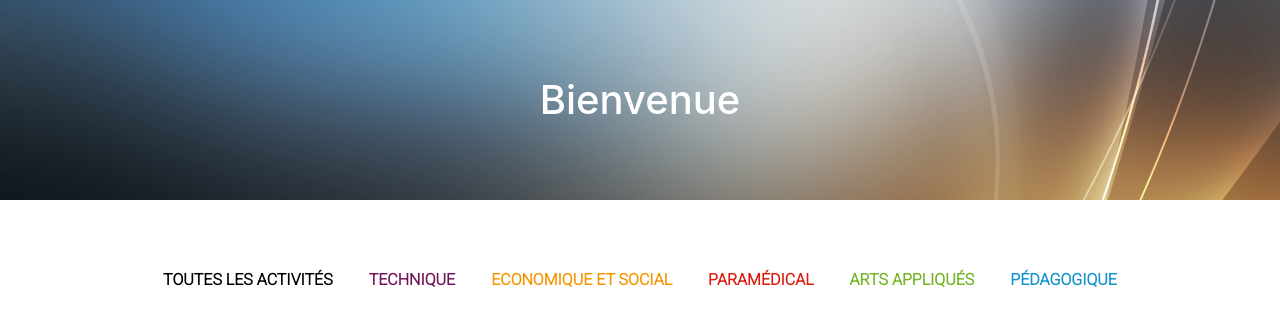
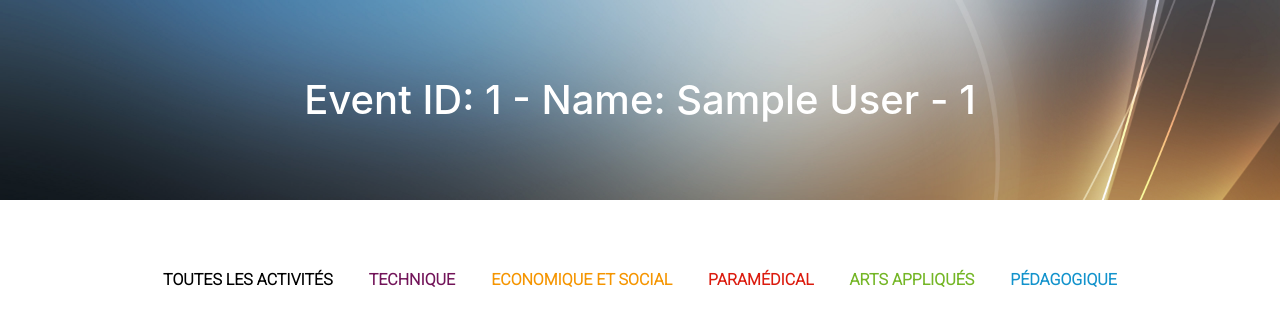
Before and after one commit to manumanmanman/JPOF, a PHP site: page /groupe-D/index.php in a window 1280 px wide. Shown: the part 130-456 px from the top of the page. Run offline with PHP 8.4, Linux system fonts and the light colour scheme; the visitor is signed in with stand-in values (Sample User, id 1); data that the repository does not hold is empty.

Commit message:
modal ok

```diff
--- a/groupe-D/footer.php
+++ b/groupe-D/footer.php
@@ -58,7 +58,116 @@
   </div>
 </div>
 
+<!--Modal: Login / Register Form-->
+<div class="modal fade" id="examplemodal" tabindex="-1" role="dialog" aria-labelledby="myModalLabel" aria-hidden="true">
+  <div class="modal-dialog cascading-modal" role="document">
+    <!--Content-->
+    <div class="modal-content">
 
+      <!--Modal cascading tabs-->
+      <div class="modal-c-tabs">
+
+        <!-- Nav tabs -->
+        <ul class="nav nav-tabs md-tabs tabs-2 light-blue darken-3" role="tablist">
+          <li class="nav-item">
+            <a class="nav-link active" data-toggle="tab" href="#panel7" role="tab"><i class="fas fa-user mr-1"></i>
+              Login</a>
+          </li>
+          <li class="nav-item">
+            <a class="nav-link" data-toggle="tab" href="#panel8" role="tab"><i class="fas fa-user-plus mr-1"></i>
+              Register</a>
+          </li>
+        </ul>
+
+        <!-- Tab panels -->
+        <div class="tab-content">
+          <!--Panel 7-->
+          <div class="tab-pane fade in show active" id="panel7" role="tabpanel">
+
+            <!--Body-->
+            <div class="modal-body mb-1">
+            <form action="inc/login.inc.php" method="post">
+              <div class="md-form form-sm mb-5">
+
+                <label for="login">Username</label>
+                <input class="form-control"  type="text" name="login" placeholder="Votre username">
+              </div>
+
+              <div class="md-form form-sm mb-4">
+
+                <label for="mdp">Mot de passe</label>
+                <input class="form-control"  type="password" name="mdp" placeholder="Entrez mot de passe">
+              </div>
+
+            </div>
+            </form>
+            <!--Footer-->
+            <div class="modal-footer">
+
+            <div class="text-center mt-2">
+                <button class="btn btn-info">Log in </button>
+              </div>
+            </div>
+
+          </div>
+          <!--/.Panel 7-->
+
+          <!--Panel 8-->
+          <div class="tab-pane fade" id="panel8" role="tabpanel">
+
+            <!--Body-->
+            <div class="modal-body">
+            <form action="inc/register.inc.php" method="post">
+              <div class="md-form form-sm mb-4">
+
+              <label for="nom">Nom</label>
+      <input class="form-control" type="text" name="nom"  placeholder="Votre nom">
+              </div>
+
+              <div class="md-form form-sm mb-4">
+
+              <label for="prenom">Prénom</label>
+      <input class="form-control" type="text" name="prenom"  placeholder="Votre prénom">
+              </div>
+
+              <div class="md-form form-sm mb-4">
+
+              <label for="email">Email</label>
+      <input class="form-control" type="text" name="email"  placeholder="Votre e-mail">
+              </div>
+
+              <div class="md-form form-sm mb-4">
+
+          <label for="mdp">Mot de passe</label>
+      <input class="form-control" type="text" name="mdp"  placeholder="Votre mot de passe">
+              </div>
+
+
+
+            </div>
+            </form>
+            <!--Footer-->
+            <div class="modal-footer">
+            <div class="text-center form-sm mt-2">
+                <button class="btn btn-info">Sign up <i class="fas fa-sign-in ml-1"></i></button>
+              </div>
+
+            </div>
+          </div>
+          <!--/.Panel 8-->
+        </div>
+
+      </div>
+    </div>
+    <!--/.Content-->
+  </div>
+</div>
+<!--Modal: Login / Register Form-->
+
+<div class="text-center">
+  <a href="" class="btn btn-default btn-rounded my-3" data-toggle="modal" data-target="#modalLRForm">Launch
+    Modal LogIn/Register</a>
+</div>
 
 
  <script src="js/jquery-3.5.1.min.js"></script>
--- a/groupe-D/header.php
+++ b/groupe-D/header.php
@@ -53,6 +53,19 @@
 <?php
 
 session_start();
+$sql = " SELECT * FROM events WHERE event_on = '1'";
+$events = $conn->query($sql);
+foreach ($events as $event) {
+
+  // on stock dans une variable de session les différentes infos de l'evenement actif
+  $_SESSION["eventid"] = utf8_encode($event["event_id"]);
+  $_SESSION["eventname"] = utf8_encode($event["event_name"]);
+  $_SESSION["eventdate"] = utf8_encode($event["event_date"]);
+  $_SESSION["eventdescription"] = utf8_encode($event["event_description"]);
+
+
+}
+
 if(isset($_SESSION["user"])) {
 
 
@@ -64,7 +77,7 @@ if(isset($_SESSION["user"])) {
 
   <li class="nav-item <?php if($page == "contact"){echo "active";} ?>">
   <?php
-  echo '<a href="register.php" data-toggle="modal" data-target="#exampleModal"> Connexion</a>'; }
+  echo '<a href="register.php" data-toggle="modal" data-target="#examplemodal"> Connexion</a>'; }
 
 
 ?>
--- a/groupe-D/index.php
+++ b/groupe-D/index.php
@@ -2,10 +2,11 @@
 <?php
 $page = 'accueil';
 require("header.php");
+$eventid = $_SESSION["eventid"];
 ?>
 
 <div id="bienvenue">
-<h1>Bienvenue</h1>
+<h1>Event ID: <?php echo   $_SESSION["eventid"]; ?> - Name: <?php echo   $_SESSION["eventname"]; ?> - <?php echo   $_SESSION["eventdate"]; ?></h1>
 </div>
 
 
@@ -59,7 +60,8 @@ $sql = "SELECT * FROM activities
         LEFT JOIN rooms ON activities.room_id = rooms.room_id
         LEFT JOIN buildings ON activities.building_id = buildings.building_id
         LEFT JOIN categories ON activities.category_id = categories.category_id
-        LEFT JOIN speakers ON activities.activity_speaker = speakers.speaker_id";
+        LEFT JOIN speakers ON activities.activity_speaker = speakers.speaker_id
+        WHERE activities.event_id = '$eventid'; ";
 
 
 
```
Also changed, not shown: groupe-D/mon-profil.php (+24 -2 lines).
